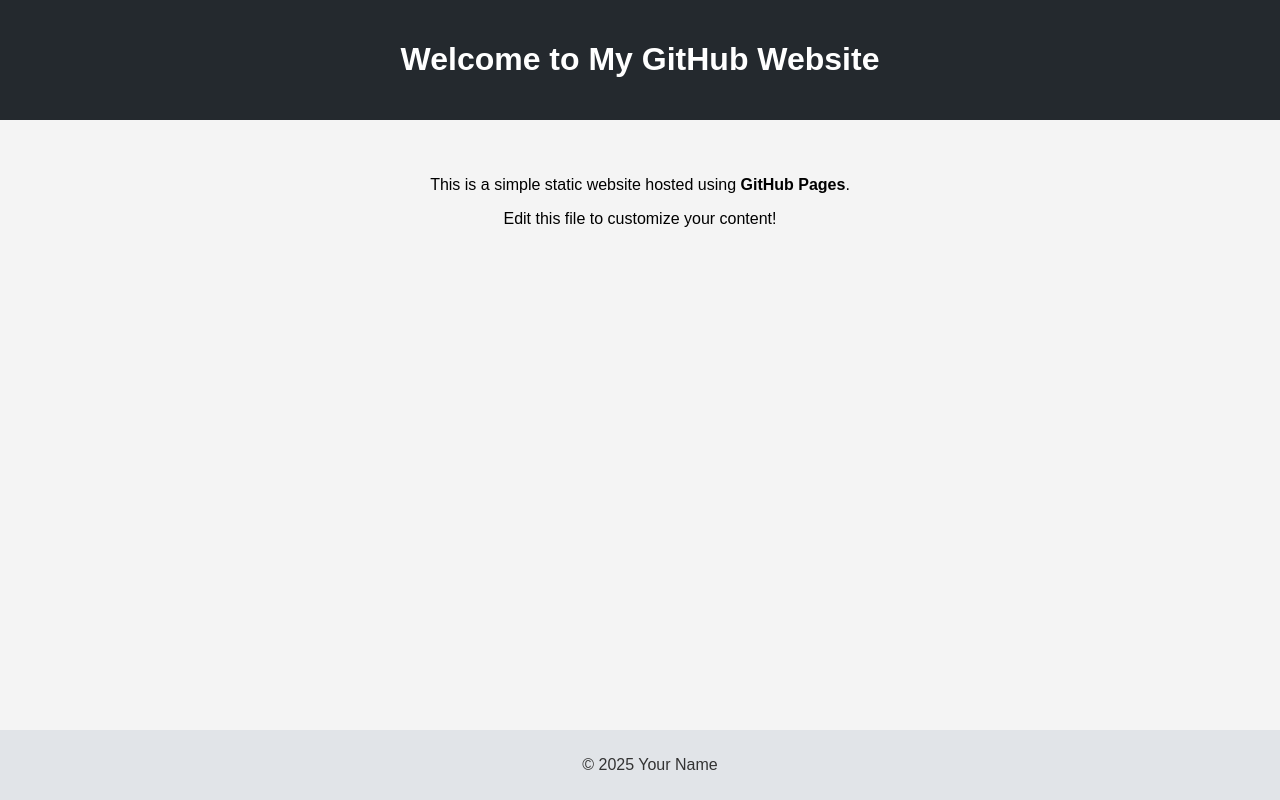
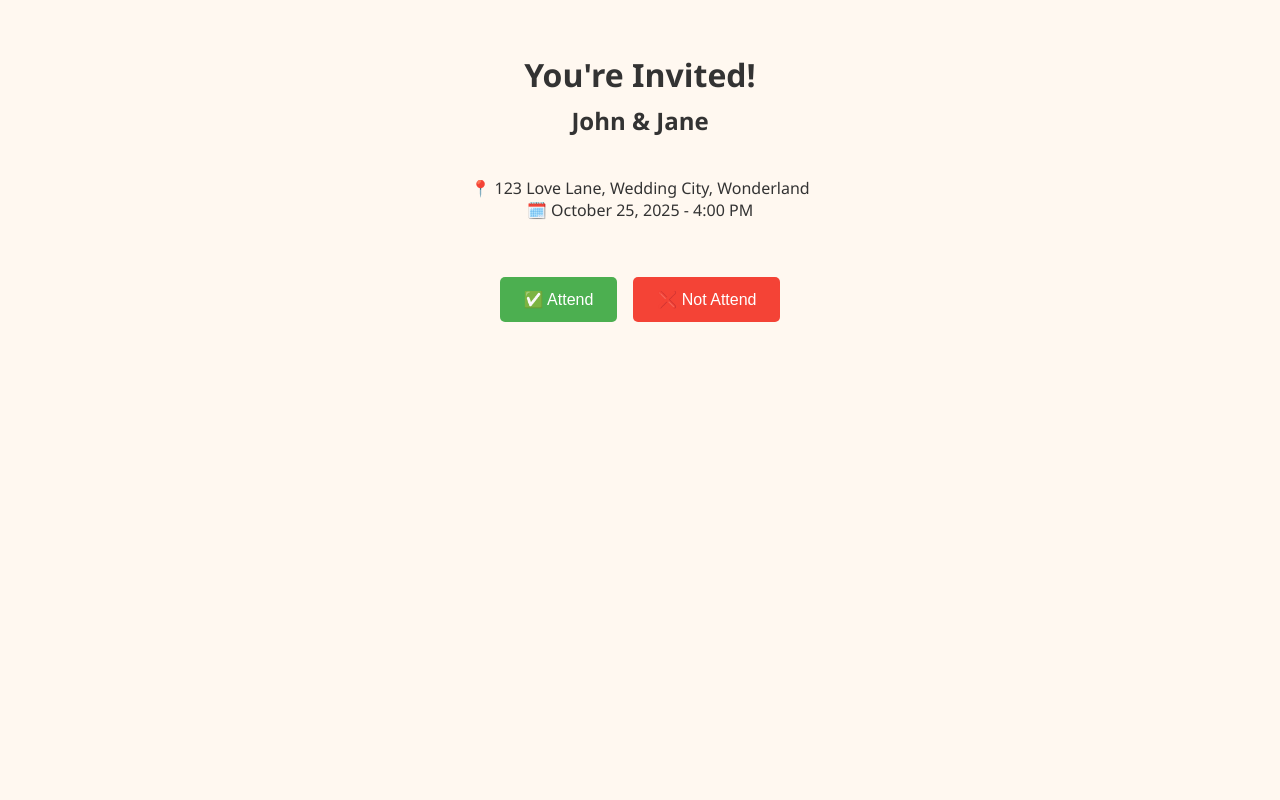
Before and after one commit to SuOwen/owen-aileen-invitation, a plain HTML site: page index.html in a window 1280 px wide. Drawn offline with Linux system fonts and the light colour scheme.

Commit message:
Update index.html

```diff
--- a/index.html
+++ b/index.html
@@ -1,50 +1,115 @@
 <!DOCTYPE html>
 <html lang="en">
 <head>
-  <meta charset="UTF-8" />
-  <meta name="viewport" content="width=device-width, initial-scale=1.0"/>
-  <title>My GitHub Website</title>
+  <meta charset="UTF-8">
+  <meta name="viewport" content="width=device-width, initial-scale=1.0">
+  <title>Wedding Invitation</title>
   <style>
     body {
-      font-family: Arial, sans-serif;
+      margin: 0;
+      font-family: 'Segoe UI', sans-serif;
+      background-color: #fff8f0;
+      color: #333;
+      display: flex;
+      flex-direction: column;
+      align-items: center;
+      justify-content: center;
+      padding: 2rem;
       text-align: center;
-      background-color: #f4f4f4;
-      margin: 0;
-      padding: 0;
     }
 
-    header {
-      background-color: #24292e;
-      color: white;
-      padding: 20px 0;
+    h1 {
+      font-size: 2rem;
+      margin-bottom: 0.5rem;
     }
 
-    main {
-      padding: 40px;
+    .names {
+      font-size: 1.5rem;
+      font-weight: bold;
+      margin-bottom: 1rem;
     }
 
-    footer {
-      background-color: #e1e4e8;
-      padding: 10px;
-      position: fixed;
-      width: 100%;
-      bottom: 0;
-      color: #333;
+    .address {
+      font-size: 1rem;
+      margin: 1.5rem 0;
+    }
+
+    .buttons {
+      display: flex;
+      gap: 1rem;
+      margin-top: 2rem;
+      flex-wrap: wrap;
+    }
+
+    .buttons button {
+      padding: 0.8rem 1.5rem;
+      border: none;
+      border-radius: 5px;
+      font-size: 1rem;
+      cursor: pointer;
+      transition: background-color 0.3s ease;
+    }
+
+    .attend {
+      background-color: #4CAF50;
+      color: white;
+    }
+
+    .attend:hover {
+      background-color: #45a049;
+    }
+
+    .not-attend {
+      background-color: #f44336;
+      color: white;
+    }
+
+    .not-attend:hover {
+      background-color: #d32f2f;
+    }
+
+    @media (max-width: 480px) {
+      .names {
+        font-size: 1.2rem;
+      }
+
+      .address {
+        font-size: 0.95rem;
+      }
+
+      .buttons {
+        flex-direction: column;
+        width: 100%;
+      }
+
+      .buttons button {
+        width: 100%;
+      }
     }
   </style>
 </head>
 <body>
-  <header>
-    <h1>Welcome to My GitHub Website</h1>
-  </header>
 
-  <main>
-    <p>This is a simple static website hosted using <strong>GitHub Pages</strong>.</p>
-    <p>Edit this file to customize your content!</p>
-  </main>
+  <h1>You're Invited!</h1>
 
-  <footer>
-    <p>© 2025 Your Name</p>
-  </footer>
+  <div class="names">John & Jane</div>
+
+  <div class="address">
+    📍 123 Love Lane, Wedding City, Wonderland<br>
+    🗓️ October 25, 2025 - 4:00 PM
+  </div>
+
+  <div class="buttons">
+    <button class="attend" onclick="respond(true)">✅ Attend</button>
+    <button class="not-attend" onclick="respond(false)">❌ Not Attend</button>
+  </div>
+
+  <script>
+    function respond(isAttending) {
+      const name = isAttending ? "Thank you! We can't wait to see you! 🎉" : "We're sorry you can't make it. ❤️";
+      alert(name);
+    }
+  </script>
+
 </body>
 </html>
```
